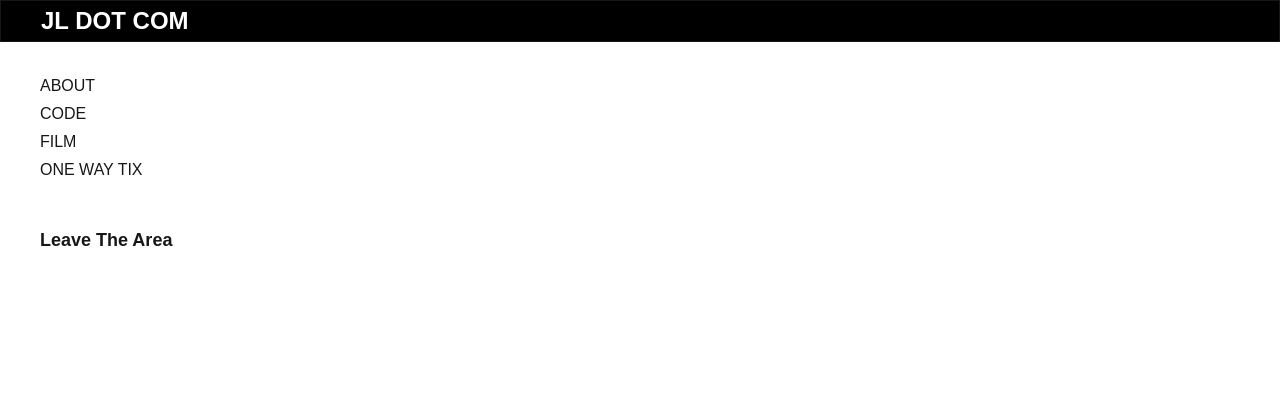
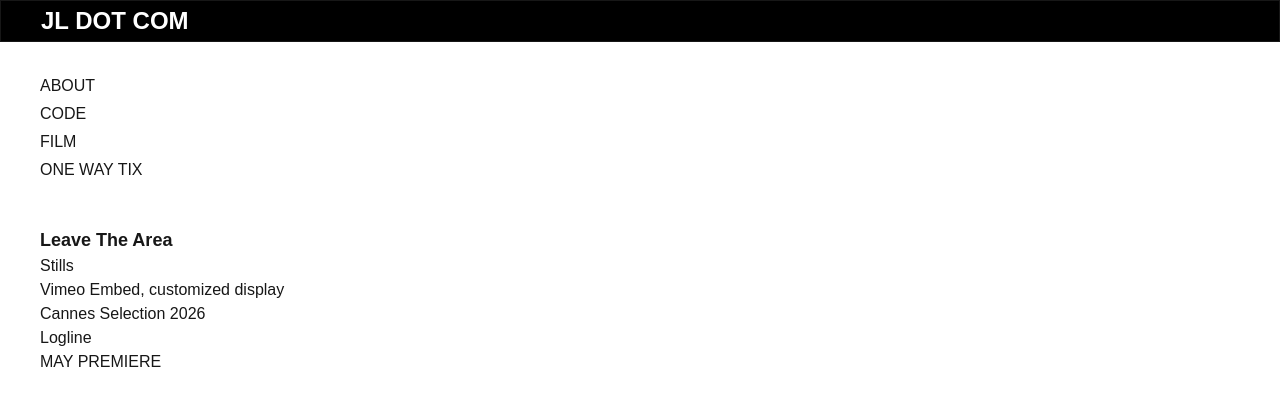
Before and after one commit to internetsadboy/jldotcom-next, a Next.js app: page /film/leavethearea in a window 1280 px wide. Shown: the top 406 px of the page. Built offline with nearby package versions, Linux system fonts and the light colour scheme.

Commit message:
LTA: text outline for page

```diff
--- a/app/film/leavethearea/page.tsx
+++ b/app/film/leavethearea/page.tsx
@@ -7,6 +7,13 @@ export default function LeaveTheArea() {
   return (
     <div className="pl-8 sm:pl-10 pt-10">
       <div className="font-semibold text-lg">Leave The Area</div>
+      <ul>
+        <li>Stills</li>
+        <li>Vimeo Embed, customized display</li>
+        <li>Cannes Selection 2026</li>
+        <li>Logline</li>
+        <li>MAY PREMIERE</li>
+      </ul>
     </div>
   );
 }
```
